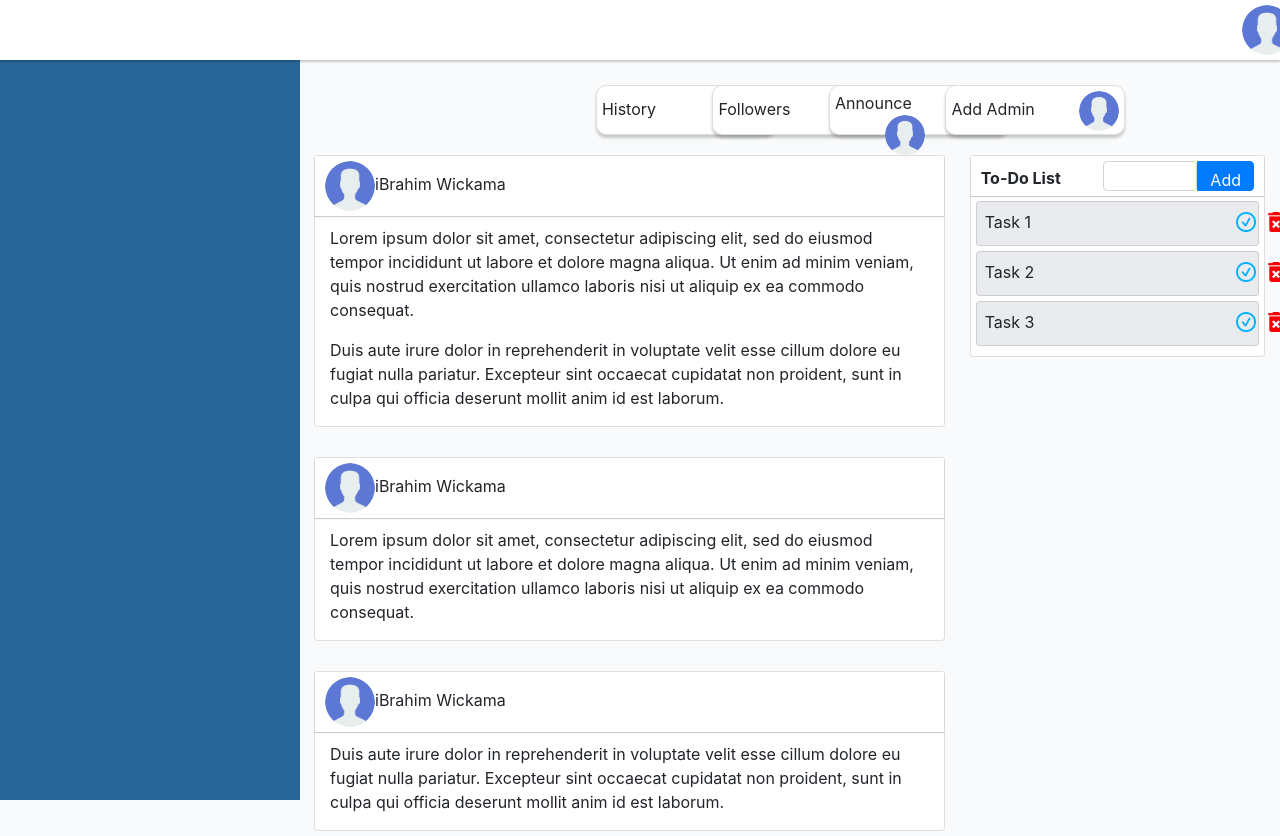
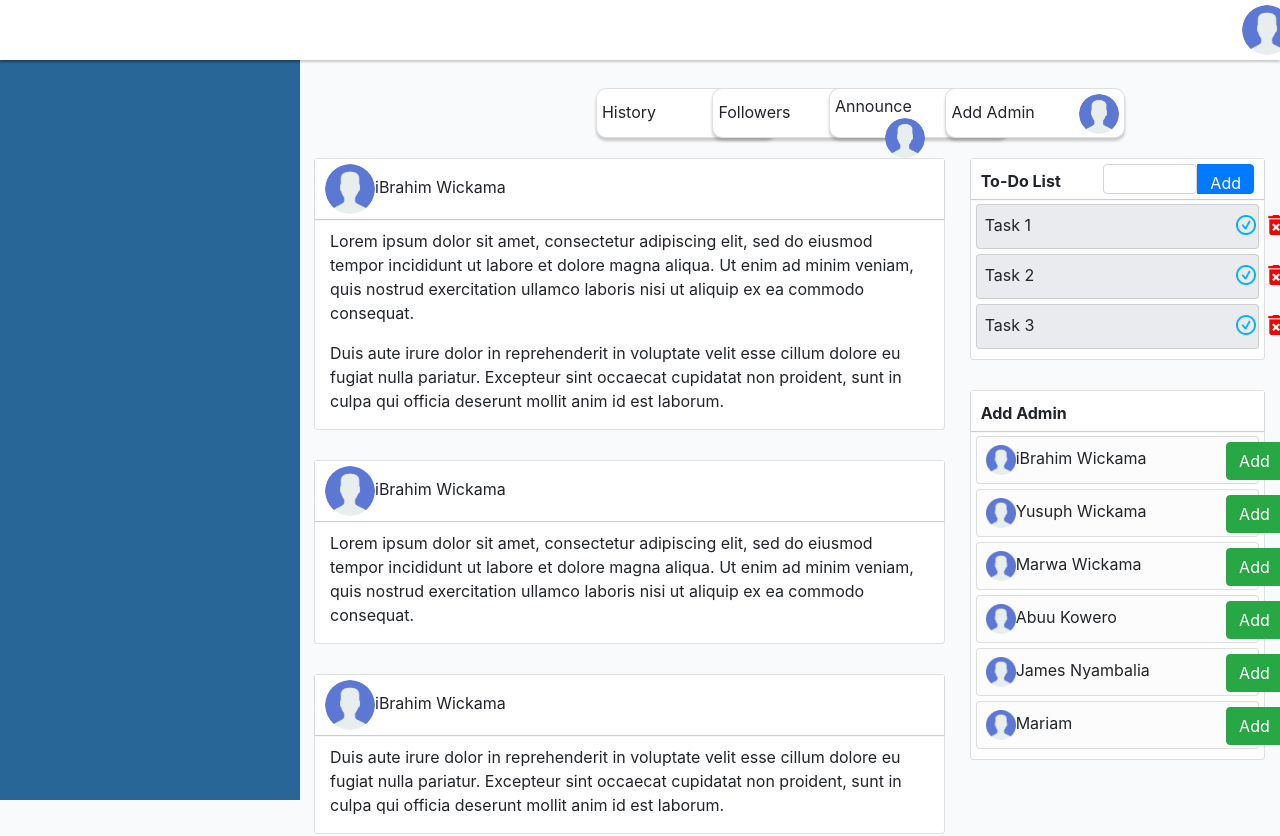
Before and after one commit to ibrahimwickama/mpangaji-house, an Angular app: page / in a window 1280 px wide. Shown: the top 836 px of the page. Built offline with nearby package versions, Linux system fonts and the light colour scheme.

Commit message:
add user adding for admin section

```diff
--- a/src/app/pages/admin-mode/admin-mode.component.css
+++ b/src/app/pages/admin-mode/admin-mode.component.css
@@ -10,6 +10,10 @@
   box-shadow: 0 2px 2px 0 rgba(0,0,0,0.2);
   padding-top: 5px;
   padding-bottom: 5px;
+  position: fixed;
+  top: 0;
+  right: 0;
+  z-index: 10;
 }
 
 .dp{
@@ -89,6 +93,7 @@
 
 .center-pane{
   margin-left: 304px;
+  margin-top: 63px;
   padding-left: 5px;
   /*padding-right: 5px;*/
   overflow-x: hidden;
@@ -147,8 +152,13 @@
 
 
 
+                                                            /*-------------------------------------------------------
+                                                               CENTRAL LEFT PANEL CSS
+                                                            ---------------------------------------------------------*/
+
+
 /*-------------------------------------------------------
-   CENTRAL LEFT PANEL CSS
+   ANNOUNCER COMPONENT CSS
 ---------------------------------------------------------*/
 
 .announcer{
@@ -189,8 +199,16 @@
 
 
 
+                                                      /*-------------------------------------------------------
+                                                         CENTRAL RIGHT PANEL CSS
+                                                      ---------------------------------------------------------*/
+.sidespacing{
+  height: auto;
+  margin-bottom: 30px;
+}
+
 /*-------------------------------------------------------
-   CENTRAL RIGHT PANEL CSS
+   To-DO LIST COMPONENT CSS
 ---------------------------------------------------------*/
 
 .todo-header{
@@ -226,8 +244,6 @@
   min-height: 45px;
   margin-bottom: 5px;
   background-color: #e9ebee;
-
-
 }
 
 .todo-task{
@@ -271,3 +287,67 @@
   margin-left: 0px;
   margin-right: 0px;
 }
+
+
+/*-------------------------------------------------------
+   ADD ADMIN COMPONENT CSS
+---------------------------------------------------------*/
+
+.add-admin-header{
+  background-color: white;
+  height: 40px;
+  width: 100%;
+  box-shadow: 0 1px 1px 0 rgba(0,0,0,0.2);
+  padding-top: 5px;
+  padding-bottom: 5px;
+  padding-left: 5px;
+  display: inline-flex;
+}
+
+.add-admin-tittle{
+  width: 50%;
+  height: 38px;
+  padding-left: 5px;
+  padding-top: 5px;
+}
+
+.add-admin-section{
+  padding: 5px;
+}
+
+.admin-to-add{
+  height: auto;
+  min-height: 45px;
+  margin-bottom: 5px;
+  background-color: #fcfcfc;
+}
+
+.admin-to-add:hover{
+  background-color: #e9ebee;
+}
+
+.add-admin-row{
+  margin-left: 0px;
+  margin-right: 0px;
+}
+
+.admin-user{
+  padding: 8px;
+  width: 70%;
+}
+
+.admin-add-icon{
+  width: 100%;
+  padding-top: 5px;
+}
+
+.admin-user-prof{
+  /*height: 150px;*/
+  width: auto;
+  margin-left: 1px;
+}
+
+.admin-user-icon{
+  width: 30px;
+  height: 30px;
+}
--- a/src/app/pages/admin-mode/admin-mode.component.html
+++ b/src/app/pages/admin-mode/admin-mode.component.html
@@ -145,7 +145,9 @@
 
     <div class=" col-4 right-pane">
 
-      <div class="card">
+      <!------TO-DO LIST COMPONENT------->
+
+      <div class="card sidespacing">
 
         <div class="todo-header">
           <div class="todo-list-tittle">
@@ -154,7 +156,7 @@
 
           <div class=" btn-group add-input">
             <input type="text" class="form-control" style="height: 99%">
-            <button class="btn btn-primary">Add</button>
+            <div class="btn btn-primary">Add</div>
           </div>
         </div>
 
@@ -205,6 +207,113 @@
 
       </div>
     </div>
+
+      <!------ADD ADMIN COMPONENT------->
+
+      <div class="card">
+        <div class="add-admin-header">
+          <div class="add-admin-tittle">
+            <b>Add Admin</b>
+          </div>
+        </div>
+
+        <div class="add-admin-section">
+
+          <div class="card admin-to-add">
+            <div class="row add-admin-row">
+              <div class="col-10 admin-user">
+                <div class="admin-user-prof">
+                  <img class="admin-user-icon" src="./assets/user.png" alt="">
+                  <span class="fsz-sm c-grey-900">iBrahim Wickama</span>
+                </div>
+              </div>
+              <div class="col-2 admin-add-icon">
+                <div class="btn btn-success">Add</div>
+              </div>
+            </div>
+          </div>
+
+
+          <div class="card admin-to-add">
+            <div class="row add-admin-row">
+              <div class="col-10 admin-user">
+                <div class="admin-user-prof">
+                  <img class="admin-user-icon" src="./assets/user.png" alt="">
+                  <span class="fsz-sm c-grey-900">Yusuph Wickama</span>
+                </div>
+              </div>
+              <div class="col-2 admin-add-icon">
+                <div class="btn btn-success">Add</div>
+              </div>
+            </div>
+          </div>
+
+
+          <div class="card admin-to-add">
+            <div class="row add-admin-row">
+              <div class="col-10 admin-user">
+                <div class="admin-user-prof">
+                  <img class="admin-user-icon" src="./assets/user.png" alt="">
+                  <span class="fsz-sm c-grey-900">Marwa Wickama</span>
+                </div>
+              </div>
+              <div class="col-2 admin-add-icon">
+                <div class="btn btn-success">Add</div>
+              </div>
+            </div>
+          </div>
+
+
+          <div class="card admin-to-add">
+            <div class="row add-admin-row">
+              <div class="col-10 admin-user">
+                <div class="admin-user-prof">
+                  <img class="admin-user-icon" src="./assets/user.png" alt="">
+                  <span class="fsz-sm c-grey-900">Abuu Kowero</span>
+                </div>
+              </div>
+              <div class="col-2 admin-add-icon">
+                <div class="btn btn-success">Add</div>
+              </div>
+            </div>
+          </div>
+
+
+          <div class="card admin-to-add">
+            <div class="row add-admin-row">
+              <div class="col-10 admin-user">
+                <div class="admin-user-prof">
+                  <img class="admin-user-icon" src="./assets/user.png" alt="">
+                  <span class="fsz-sm c-grey-900">James Nyambalia</span>
+                </div>
+              </div>
+              <div class="col-2 admin-add-icon">
+                <div class="btn btn-success">Add</div>
+              </div>
+            </div>
+          </div>
+
+
+          <div class="card admin-to-add">
+            <div class="row add-admin-row">
+              <div class="col-10 admin-user">
+                <div class="admin-user-prof">
+                  <img class="admin-user-icon" src="./assets/user.png" alt="">
+                  <span class="fsz-sm c-grey-900">Mariam </span>
+                </div>
+              </div>
+              <div class="col-2 admin-add-icon">
+                <div class="btn btn-success">Add</div>
+              </div>
+            </div>
+          </div>
+
+
+        </div>
+
+      </div>
+
+
   </div>
 
 
```
